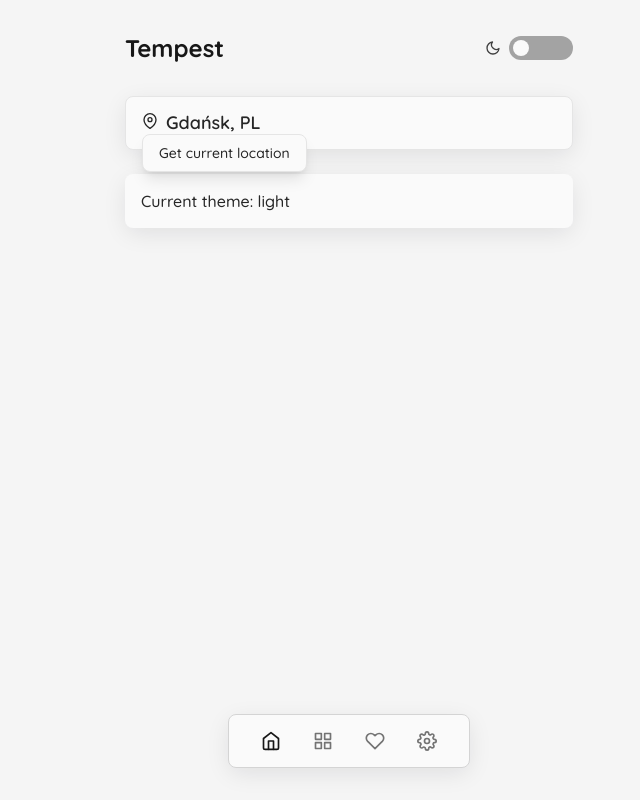
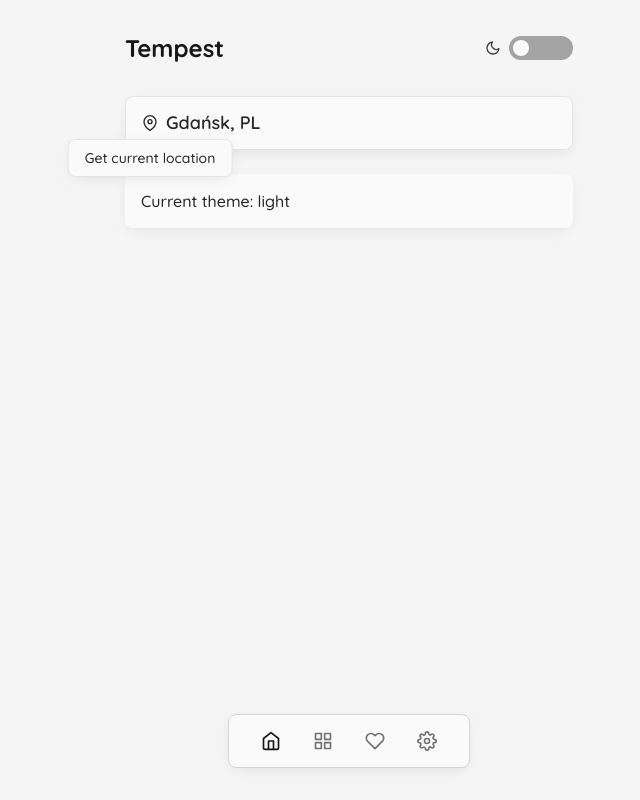
Before and after one commit to IleelI/tempest, a Next.js app: page / in a window 1280 px wide. Both pictures are taken after a click on the button "Get current location". Shown: the whole page, without its empty margins (291-931 px from the left). Built offline with nearby package versions, Linux system fonts and the light colour scheme; no server answers.

Commit message:
minor adjustments

```diff
--- a/src/components/common/tooltip/tooltip.tsx
+++ b/src/components/common/tooltip/tooltip.tsx
@@ -1,13 +1,19 @@
 import clsx from "clsx";
 import type { ReactNode } from "react";
 
+type AbsolutePlacement = "top" | "right" | "bottom" | "left";
 type Props = {
+  children: ReactNode;
   legend: ReactNode;
-  children: ReactNode;
+  placement?: AbsolutePlacement;
 };
-export default function Tooltip({ children, legend }: Props) {
+export default function Tooltip({
+  children,
+  legend,
+  placement = "bottom",
+}: Props) {
   return (
-    <div className="group relative">
+    <div className="group relative flex items-center">
       {children}
       <div
         className={clsx([
@@ -15,9 +21,17 @@ export default function Tooltip({ children, legend }: Props) {
           "rounded-lg text-sm font-medium",
           "bg-neutral-50 text-neutral-800 dark:bg-neutral-700 dark:text-neutral-200",
           "border border-neutral-200 dark:border-transparent",
-          "opacity-0 shadow-lg transition-all duration-300",
+          "opacity-0 shadow-main transition-all duration-300",
           "pointer-events-none select-none",
           "group-focus-within:opacity-100 group-hover:opacity-100 group-active:opacity-100",
+          placement === "bottom" &&
+            "left-1/2 top-[calc(100%_+_0.5rem)] -translate-x-1/2",
+          placement === "top" &&
+            "left-1/2 bottom-[calc(100%_+_0.5rem)] -translate-x-1/2",
+          placement === "left" &&
+            "top-1/2 right-[calc(100%_+_0.5rem)] -translate-y-1/2",
+          placement === "right" &&
+            "top-1/2 left-[calc(100%_+_0.5rem)] -translate-y-1/2",
         ])}
       >
         {legend}
--- a/tailwind.config.cjs
+++ b/tailwind.config.cjs
@@ -11,7 +11,7 @@ module.exports = {
         sans: ["var(--font-main)", ...fontFamily.sans],
       },
       boxShadow: {
-        main: "0px 6px 24px -2px rgba(24, 24, 27, 0.1)",
+        main: "0px 4px 16px -4px rgba(24, 24, 27, 0.1)",
         switchLight: " 0px 0px 0px 8px rgba(0, 0, 0, 0.25)",
         switchDark: " 0px 0px 0px 8px rgba(255, 255, 255, 0.25)",
       },
```
